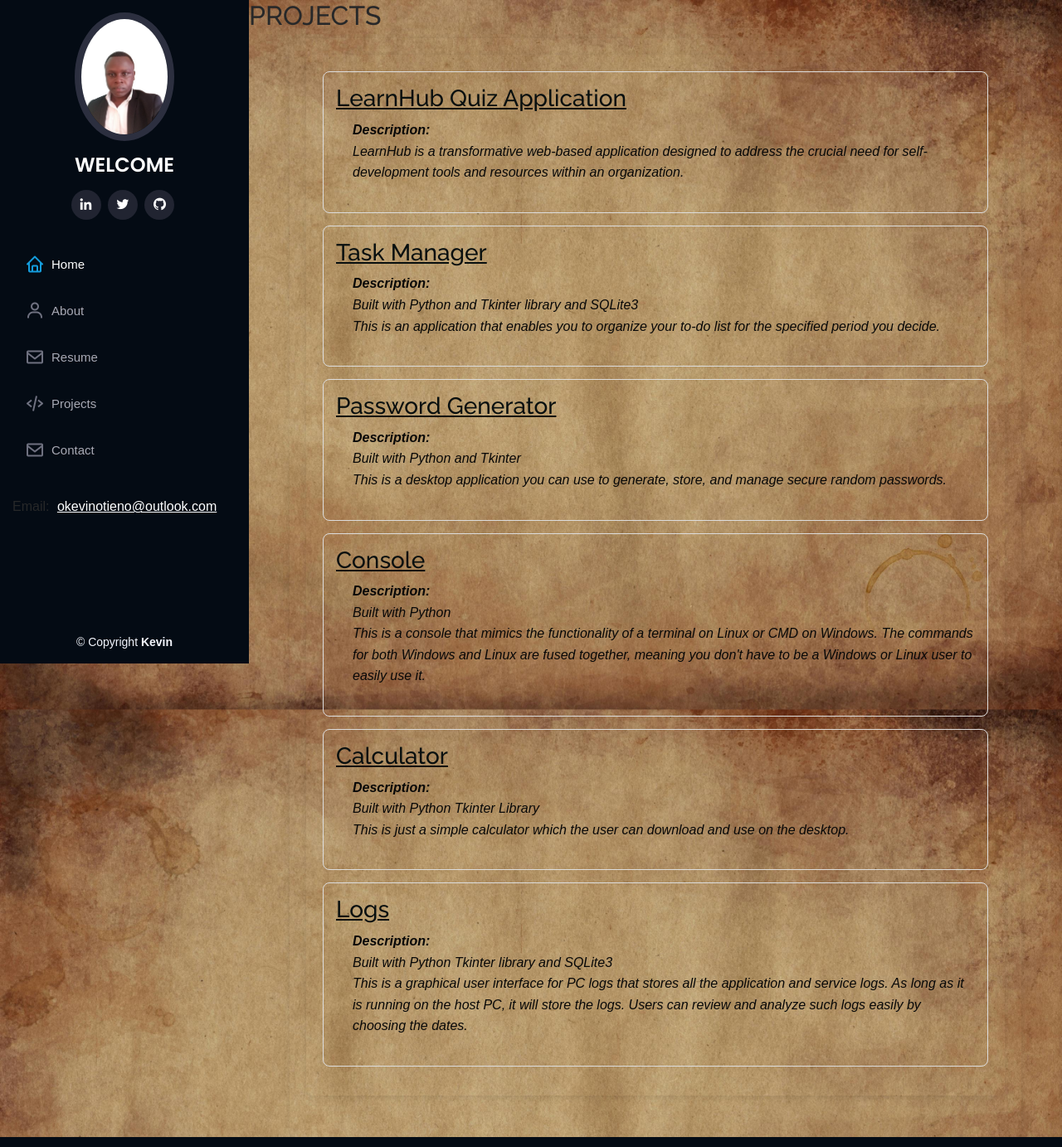
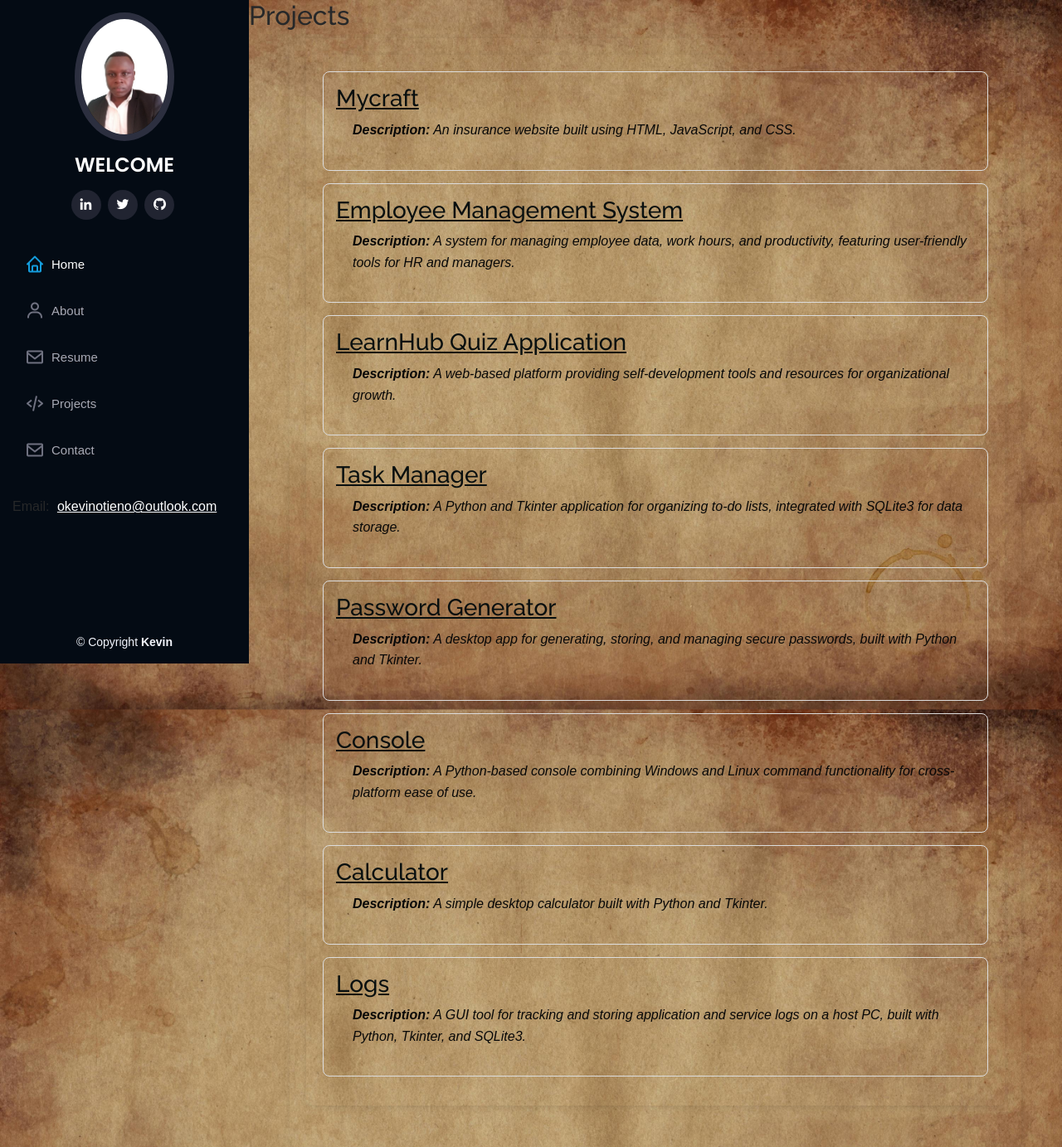
Before and after one commit to Aellun/my_portfolio, a Django app: page /project/ in a window 1280 px wide. Shown: the whole page at 83% size. Run offline with Django 3.2, Linux system fonts and the light colour scheme; parts of the project's set-up code (start-up, migrations or seed data) failed here and were passed over; some libraries are stand-ins or nearby versions.

Commit message:
updated the project section

```diff
--- a/templates/project.html
+++ b/templates/project.html
@@ -1,4 +1,4 @@
-<!-- {% extends 'basic.html' %} -->
+{% extends 'basic.html' %}
 
 {% block title %} Projects {% endblock title %}
 
@@ -15,62 +15,62 @@
 {% endblock stylecss %}
 
 {% block body %}
-<h2>PROJECTS</h2>
+<h2>Projects</h2>
 <div class="container-content">
   <div class="section">
     <article class="article-box">
+      <h3><a href="https://learnhub-seven.vercel.app/">Mycraft</a></h3>
+      <p class="resume-paragraph">
+        <strong>Description:</strong> An insurance website built using HTML, JavaScript, and CSS.
+      </p>
+    </article>
+
+    <article class="article-box">
+      <h3><a href="https://github.com/Aellun/employee-tracking-system">Employee Management System</a></h3>
+      <p class="resume-paragraph">
+        <strong>Description:</strong> A system for managing employee data, work hours, and productivity, featuring user-friendly tools for HR and managers.
+      </p>
+    </article>
+
+    <article class="article-box">
       <h3><a href="https://learnhub-seven.vercel.app/">LearnHub Quiz Application</a></h3>
       <p class="resume-paragraph">
-        <strong>Description:</strong><br>
-        LearnHub is a transformative web-based application designed to
-        address the crucial need for self-development tools and resources within an organization.
+        <strong>Description:</strong> A web-based platform providing self-development tools and resources for organizational growth.
       </p>
     </article>
 
     <article class="article-box">
       <h3><a href="https://github.com/Aellun/Solid-Adventures/tree/main/task-manager_GUI">Task Manager</a></h3>
       <p class="resume-paragraph">
-        <strong>Description:</strong><br>
-        Built with Python and Tkinter library and SQLite3<br>
-        This is an application that enables you to organize your to-do list for the specified period you decide.
+        <strong>Description:</strong> A Python and Tkinter application for organizing to-do lists, integrated with SQLite3 for data storage.
       </p>
     </article>
 
     <article class="article-box">
       <h3><a href="https://github.com/Aellun/Solid-Adventures/tree/main/Password_generator">Password Generator</a></h3>
       <p class="resume-paragraph">
-        <strong>Description:</strong><br>
-        Built with Python and Tkinter<br>
-        This is a desktop application you can use to generate, store, and manage secure random passwords.
+        <strong>Description:</strong> A desktop app for generating, storing, and managing secure passwords, built with Python and Tkinter.
       </p>
     </article>
 
     <article class="article-box">
       <h3><a href="https://github.com/Aellun/Solid-Adventures/tree/main/mycommand-console">Console</a></h3>
       <p class="resume-paragraph">
-        <strong>Description:</strong><br>
-        Built with Python<br>
-        This is a console that mimics the functionality of a terminal on Linux or CMD on Windows. The commands for both Windows and Linux are fused together, meaning you don't have to be a Windows or Linux user to easily use it.
+        <strong>Description:</strong> A Python-based console combining Windows and Linux command functionality for cross-platform ease of use.
       </p>
     </article>
 
     <article class="article-box">
       <h3><a href="https://github.com/Aellun/Solid-Adventures/tree/main/calculator">Calculator</a></h3>
       <p class="resume-paragraph">
-        <strong>Description:</strong><br>
-        Built with Python Tkinter Library<br>
-        This is just a simple calculator which the user can download and use on the desktop.
+        <strong>Description:</strong> A simple desktop calculator built with Python and Tkinter.
       </p>
     </article>
 
-
-
     <article class="article-box">
-      <h3><a href='https://github.com/Aellun/Solid-Adventures/tree/main/app_logging'>Logs</a></h3>
+      <h3><a href="https://github.com/Aellun/Solid-Adventures/tree/main/app_logging">Logs</a></h3>
       <p class="resume-paragraph">
-        <strong>Description:</strong><br>
-        Built with Python Tkinter library and SQLite3<br>
-        This is a graphical user interface for PC logs that stores all the application and service logs. As long as it is running on the host PC, it will store the logs. Users can review and analyze such logs easily by choosing the dates.
+        <strong>Description:</strong> A GUI tool for tracking and storing application and service logs on a host PC, built with Python, Tkinter, and SQLite3.
       </p>
     </article>
   </div>
```
